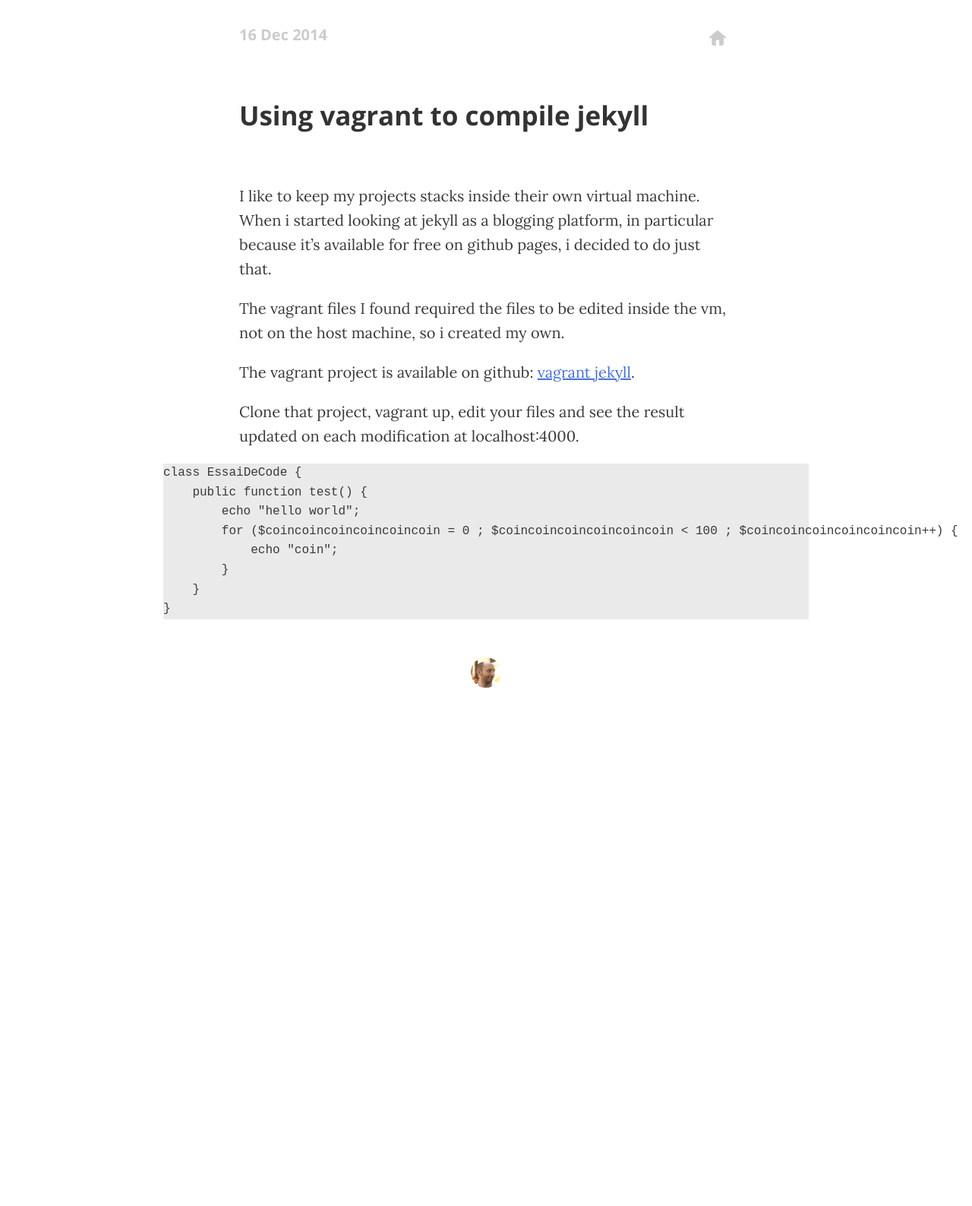
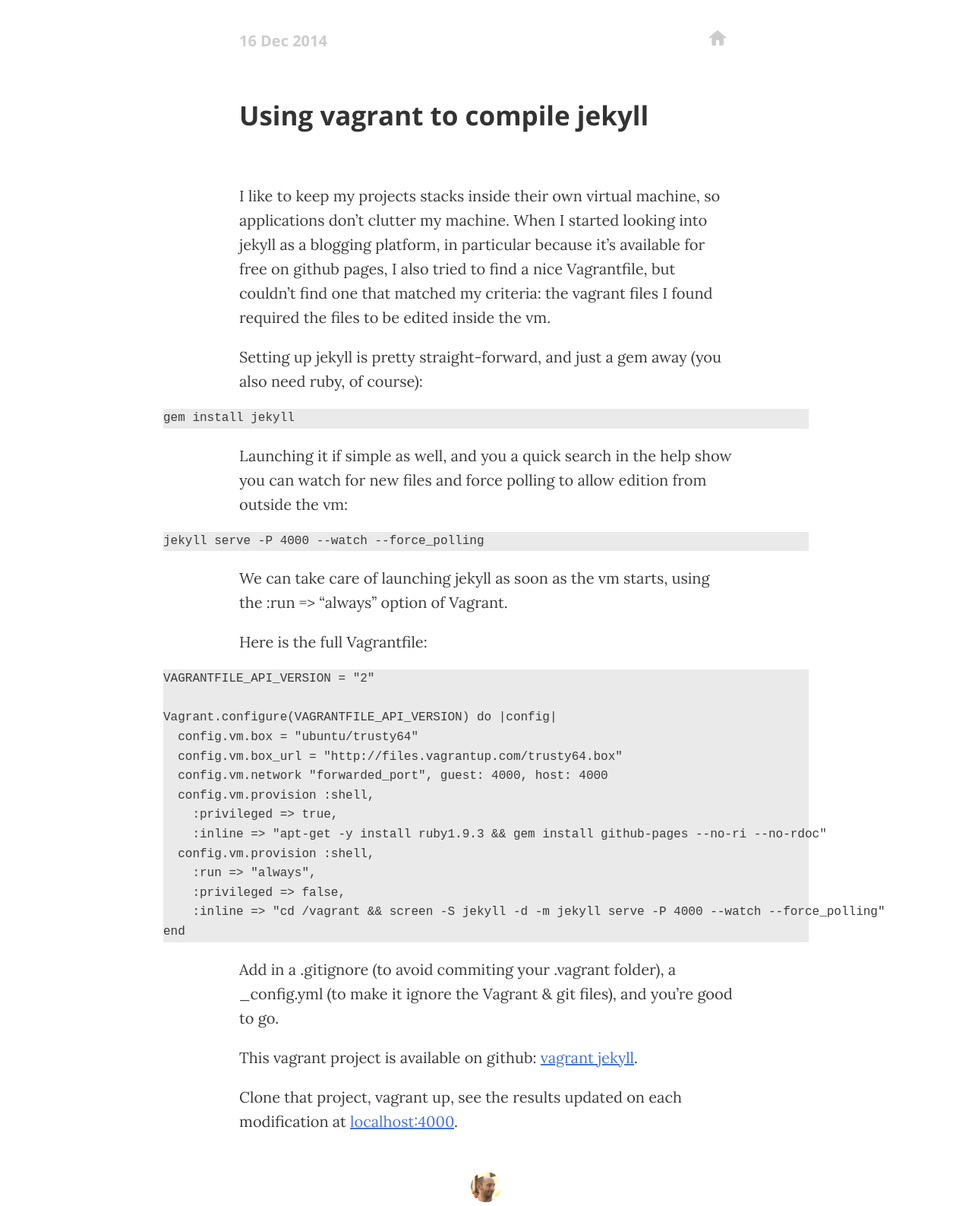
Before and after one commit to neurodesign/neurodesign.github.io, a Jekyll site: the page built from _posts/2014-12-16-using-vagrant-to-compile-jekyll.md, in a window 1280 px wide. Shown: the whole page at 76% size. Built offline with Jekyll 4.4.1, drawn with Linux system fonts in a browser that asks for light colours; nearby versions of some CDN libraries; comment, search, counter and statistics services are not loaded; a style sheet for code colours, icons or effects is not loaded; before the commit the page ends 910 px from its top, so only the background shows below that.

Commit message:
Cleanup everything, launch

```diff
--- a/_config.yml
+++ b/_config.yml
@@ -1,4 +1,4 @@
-exclude: [README.md, Vagrantfile, provision, .gitignore, .vagrant]
+exclude: [README.md, Vagrantfile, .gitignore, .vagrant]
 
 collections:
   posts:
--- a/_posts/2014-12-16-using-vagrant-to-compile-jekyll.md
+++ b/_posts/2014-12-16-using-vagrant-to-compile-jekyll.md
@@ -6,19 +6,40 @@ tags:
   - jekyll
 ---
 
-I like to keep my projects stacks inside their own virtual machine. When i started looking at jekyll as a blogging platform, in particular because it's available for free on github pages, i decided to do just that.
+I like to keep my projects stacks inside their own virtual machine, so applications don't clutter my machine. When I started looking into jekyll as a blogging platform, in particular because it's available for free on github pages, I also tried to find a nice Vagrantfile, but couldn't find one that matched my criteria: the vagrant files I found required the files to be edited inside the vm.
 
-The vagrant files I found required the files to be edited inside the vm, not on the host machine, so i created my own.
+Setting up jekyll is pretty straight-forward, and just a gem away (you also need ruby, of course):
 
-The vagrant project is available on github: [vagrant jekyll](https://github.com/neurodesign/vagrant-jekyll).
 
-Clone that project, vagrant up, edit your files and see the result updated on each modification at localhost:4000.
+    gem install jekyll
 
-    class EssaiDeCode {
-        public function test() {
-            echo "hello world";
-            for ($coincoincoincoincoincoin = 0 ; $coincoincoincoincoincoin < 100 ; $coincoincoincoincoincoin++) {
-                echo "coin";
-            }
-        }
-    }
+Launching it if simple as well, and you a quick search in the help show you can watch for new files and force polling to allow edition from outside the vm:
+
+
+    jekyll serve -P 4000 --watch --force_polling
+
+We can take care of launching jekyll as soon as the vm starts, using the :run => "always" option of Vagrant.
+
+Here is the full Vagrantfile:
+
+    VAGRANTFILE_API_VERSION = "2"
+
+    Vagrant.configure(VAGRANTFILE_API_VERSION) do |config|
+      config.vm.box = "ubuntu/trusty64"
+      config.vm.box_url = "http://files.vagrantup.com/trusty64.box"
+      config.vm.network "forwarded_port", guest: 4000, host: 4000
+      config.vm.provision :shell,
+        :privileged => true,
+        :inline => "apt-get -y install ruby1.9.3 && gem install github-pages --no-ri --no-rdoc"
+      config.vm.provision :shell,
+        :run => "always",
+        :privileged => false,
+        :inline => "cd /vagrant && screen -S jekyll -d -m jekyll serve -P 4000 --watch --force_polling"
+    end
+
+Add in a .gitignore (to avoid commiting your .vagrant folder), a _config.yml (to make it ignore the Vagrant & git files), and you're good to go.
+
+
+This vagrant project is available on github: [vagrant jekyll](https://github.com/neurodesign/vagrant-jekyll).
+
+Clone that project, vagrant up, see the results updated on each modification at [localhost:4000](http://localhost:4000).
--- a/css/main.css
+++ b/css/main.css
@@ -2,25 +2,6 @@
     pre {
         margin-left: -100px;
         width: 850px;
-    }
-    time:before, .article-title:before {
-        content: " ";
-        position: absolute;
-        left: -50px;
-        background-image: url("../images/calendar-icon.png");
-        width: 40px;
-        height: 40px;
-        text-align: center;
-        line-height: 40px;
-        top: -9px;
-        display: none;
-    }
-    time:hover:before, .article-title:hover:before {
-        display: inline-block;
-    }
-    .article-title:hover:before {
-        top: 11px;
-        background-image: url("../images/pen-icon.png");
     }
 }
 
@@ -49,13 +30,18 @@ ul.posts li:first-child {
     border-top: 1px solid #eee;
 }
 ul.posts li {
+    position: relative;
     border-bottom: 1px solid #eee;
     padding: 30px 0;
 }
-ul.posts span {
+ul.posts .date {
     color: #CCC;
     display: inline-block;
     width: 90px;
+}
+ul.posts .arrow {
+    position: absolute;
+    right: 0px;
 }
 ul.posts a {
     color: #333;
@@ -73,9 +59,11 @@ article {
     position: relative;
 }
 article .home-link {
+    border-radius: 100px;
     display: block;
     width: 40px;
     height: 40px;
+
     position: absolute;
     top: 0;
     right: 0;
@@ -98,6 +86,7 @@ a {
 }
 time {
     position: relative;
+    top: 8px;
     font-family: 'Open Sans', sans-serif;
     font-weight: 800;
     color: #CCC;
```
Also changed, not shown: _posts/2015-01-07-test.md (deleted, +0 -8 lines), index.html (+7 -2 lines), 2 other files.
